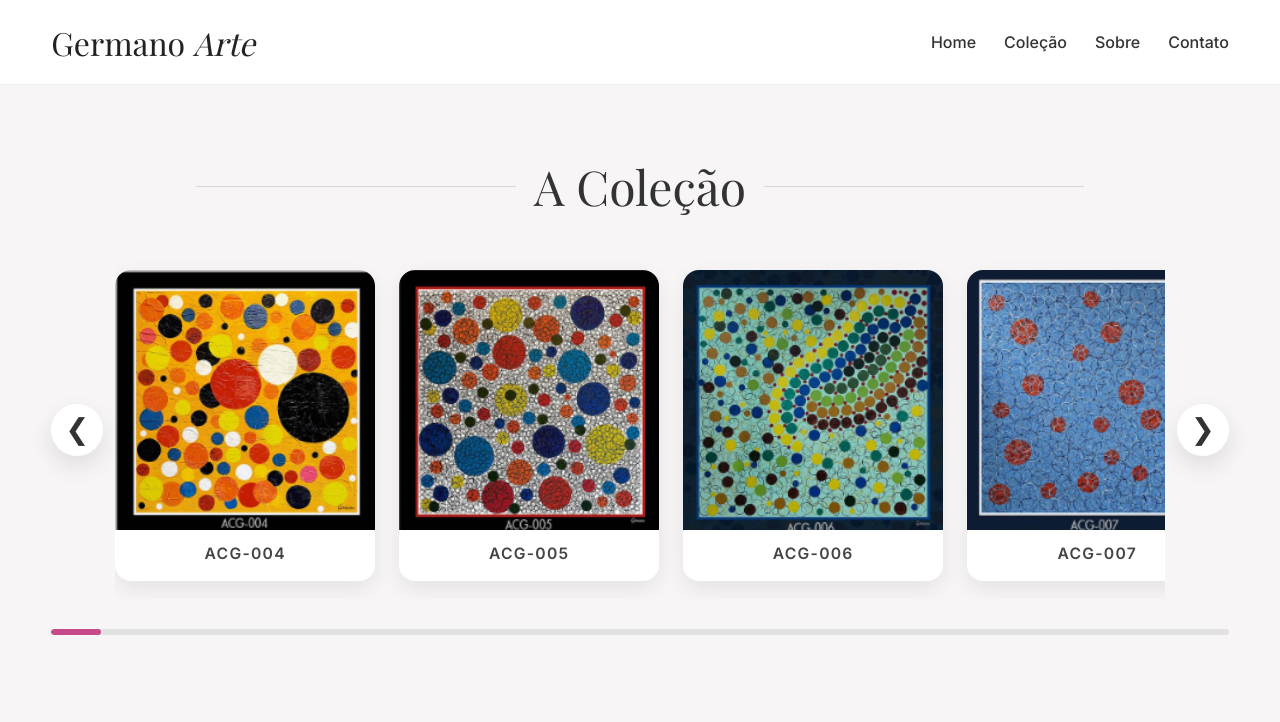
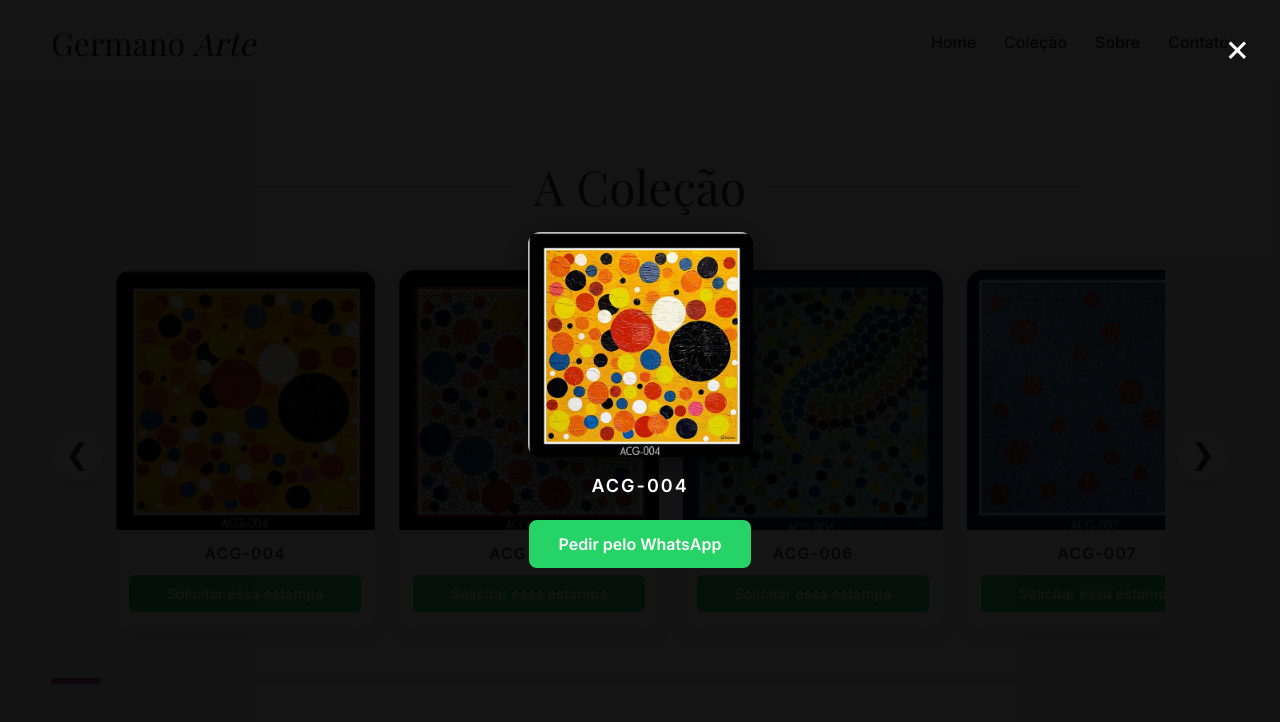
Before and after one commit to Lcszzz/germano-arte, a plain HTML site: page index.html in a window 1280 px wide. Both pictures are taken after a click on the element 245 px from the left and 400 px from the top of the page. Drawn offline with nearby package versions, Linux system fonts and the light colour scheme.

Commit message:
Feat: Varias melhorias de UI e correcoes de bugs
- Adicionadas solicitacoes via WhatsApp (botoes) nos cartoes e modal
- Fundo da secao principal alterado para gradiente premium animado
- Logo transformada em link para Home e expandida a esquerda
- Fix: Rota da navbar corrigida para rolar suavemente sem quebrar o layout (ScrollSmoother)
- Fix: Estampa ACG-040B repetida removida

```diff
--- a/index.html
+++ b/index.html
@@ -19,7 +19,7 @@
         <div id="smooth-content">
             <header class="site-header">
         <div class="container header-content">
-            <h1 class="logo">Germano <span>Arte</span></h1>
+            <h1 class="logo"><a href="#home">Germano <span>Arte</span></a></h1>
 
             <nav class="menu">
                 <a href="#home">Home</a>
@@ -92,9 +92,9 @@
             </div>
 
             <div class="contact-grid">
-                <a class="contact-card" href="#" target="_blank">WhatsApp</a>
-                <a class="contact-card" href="#" target="_blank">Instagram</a>
-                <a class="contact-card" href="mailto:contato@seudominio.com">E-mail</a>
+                <a class="contact-card" href="https://api.whatsapp.com/send/?phone=5511985366989&text&type=phone_number&app_absent=0" target="_blank">WhatsApp</a>
+                <a class="contact-card" href="https://www.instagram.com/germanoarte.pinturas2022" target="_blank">Instagram</a>
+                <a class="contact-card" href="https://www.germanoarte.com.br" target="_blank">Site</a>
             </div>
         </div>
     </section>
@@ -109,6 +109,7 @@
             <span class="close" id="closeModal">&times;</span>
             <img class="modal-img" id="modalImg" alt="Estampa ampliada">
             <p class="modal-code" id="modalCode"></p>
+            <a id="modalWhatsappBtn" class="btn whatsapp-btn" href="#" target="_blank">Pedir pelo WhatsApp</a>
         </div>
 
         </div> <!-- Fim smooth-content -->
--- a/script.js
+++ b/script.js
@@ -3,7 +3,7 @@ const estampas = [
   "ACG-016", "ACG-017", "ACG-018", "ACG-019", "ACG-019B", "ACG-020", "ACG-021A", "ACG-021B", "ACG-022", "ACG-023",
   "ACG-024", "ACG-025A", "ACG-025B", "ACG-026", "ACG-027", "ACG-028", "ACG-029", "ACG-030", "ACG-031A", "ACG-031B",
   "ACG-032A", "ACG-032B", "ACG-033", "ACG-034A", "ACG-034B", "ACG-034C", "ACG-035", "ACG-035B", "ACG-036", "ACG-037",
-  "ACG-038", "ACG-039", "ACG-040", "ACG-040B", "ACG-041", "ACG-042", "ACG-043A", "ACG-043B", "ACG-044", "ACG-045",
+  "ACG-038", "ACG-039", "ACG-040", "ACG-041", "ACG-042", "ACG-043A", "ACG-043B", "ACG-044", "ACG-045",
   "ACG-046A", "ACG-046B", "ACG-047", "ACG-048", "ACG-049", "ACG-050A", "ACG-050B", "ACG-052", "ACG-053", "ACG-056A",
   "ACG-056B", "ACG-056C", "ACG-057A", "ACG-057B", "ACG-057C", "ACG-058A", "ACG-058B", "ACG-058C", "ACG-058D", "ACG-059A",
   "ACG-059B", "ACG-060", "ACG-061", "ACG-062", "ACG-063A", "ACG-063B", "ACG-063C", "ACG-064A", "ACG-064B", "ACG-065A",
@@ -20,6 +20,7 @@ const modal = document.getElementById("modal");
 const modalImg = document.getElementById("modalImg");
 const modalCode = document.getElementById("modalCode");
 const closeModal = document.getElementById("closeModal");
+const modalWhatsappBtn = document.getElementById("modalWhatsappBtn");
 
 const scrollThumb = document.getElementById("scrollThumb");
 
@@ -27,6 +28,10 @@ function abrirModal(codigo) {
   modal.classList.add("show");
   modalImg.src = `images/${codigo}.png`;
   modalCode.textContent = codigo;
+
+  const phoneNumber = "5511985366989";
+  const message = `Olá! Gostaria de pedir a estampa ${codigo}.`;
+  modalWhatsappBtn.href = `https://api.whatsapp.com/send/?phone=${phoneNumber}&text=${encodeURIComponent(message)}&type=phone_number&app_absent=0`;
 }
 
 function fecharModal() {
@@ -39,12 +44,17 @@ function criarCard(codigo) {
   const card = document.createElement("article");
   card.className = "card";
 
+  const phoneNumber = "5511985366989";
+  const message = `Olá! Gostaria de solicitar a estampa ${codigo}.`;
+  const wpUrl = `https://api.whatsapp.com/send/?phone=${phoneNumber}&text=${encodeURIComponent(message)}&type=phone_number&app_absent=0`;
+
   card.innerHTML = `
-    <div class="card-image">
+    <div class="card-image" onclick="abrirModal('${codigo}')">
       <img src="images/${codigo}.png" alt="${codigo}" loading="lazy">
     </div>
     <div class="card-info">
       <span class="card-code">${codigo}</span>
+      <a class="btn-solicitar" href="${wpUrl}" target="_blank">Solicitar essa estampa</a>
     </div>
   `;
 
@@ -176,12 +186,28 @@ document.addEventListener("DOMContentLoaded", () => {
     gsap.registerPlugin(ScrollTrigger, ScrollSmoother);
 
     // Criação do ScrollSmoother
-    ScrollSmoother.create({
+    let smoother = ScrollSmoother.create({
       wrapper: "#smooth-wrapper",
       content: "#smooth-content",
       smooth: 1.8, // DURAÇÃO DA SUAVIDADE EM SEGUNDOS - Altere aqui a velocidade
       effects: true,
       smoothTouch: 0.1,
     });
+
+    // Corrige os links da página (menu e logo) para rolar com o ScrollSmoother
+    document.querySelectorAll('a[href^="#"]').forEach(anchor => {
+      anchor.addEventListener("click", function (e) {
+        const targetId = this.getAttribute("href");
+        if (targetId !== "#") {
+          const targetElem = document.querySelector(targetId);
+          if (targetElem) {
+            e.preventDefault();
+            // Pega a altura do header para compensar na rolagem
+            const headerHeight = document.querySelector(".site-header").offsetHeight;
+            smoother.scrollTo(targetElem, true, "top " + headerHeight + "px");
+          }
+        }
+      });
+    });
   }
 });
--- a/style.css
+++ b/style.css
@@ -54,6 +54,12 @@ a {
     z-index: 1000;
     background: #ffffff;
     border-bottom: 1px solid #ececec;
+    padding: 0 4%;
+}
+
+.site-header .container {
+    width: 100%;
+    max-width: 100%;
 }
 
 .header-content {
@@ -69,6 +75,16 @@ a {
     font-size: 2rem;
     font-weight: 400;
     color: #222;
+}
+
+.logo a {
+    color: inherit;
+    text-decoration: none;
+    transition: opacity 0.3s;
+}
+
+.logo a:hover {
+    opacity: 0.7;
 }
 
 .logo span {
@@ -118,7 +134,15 @@ a {
     text-align: center;
     color: #fff;
     overflow: hidden;
-    background-color: #0b0b0b;
+    background: linear-gradient(-45deg, #1a0b2e, #6e1c55, #a32a63, #230b2e);
+    background-size: 400% 400%;
+    animation: heroGradient 14s ease infinite;
+}
+
+@keyframes heroGradient {
+    0% { background-position: 0% 50%; }
+    50% { background-position: 100% 50%; }
+    100% { background-position: 0% 50%; }
 }
 
 .hero-overlay {
@@ -315,7 +339,10 @@ a {
 
 .card-info {
     padding: 14px 14px 18px;
-    text-align: center;
+    display: flex;
+    flex-direction: column;
+    align-items: center;
+    gap: 12px;
 }
 
 .card-code {
@@ -324,6 +351,25 @@ a {
     font-weight: 700;
     letter-spacing: 0.08em;
     color: #444;
+}
+
+.btn-solicitar {
+    display: inline-flex;
+    align-items: center;
+    justify-content: center;
+    width: 100%;
+    padding: 10px 14px;
+    background: #25D366;
+    color: #fff;
+    font-size: 0.9rem;
+    font-weight: 600;
+    border-radius: 6px;
+    transition: 0.3s;
+}
+
+.btn-solicitar:hover {
+    background: #128C7E;
+    transform: translateY(-2px);
 }
 
 /* SOBRE O ARTISTA */
@@ -419,10 +465,19 @@ a {
 
 .modal-code {
     margin-top: 18px;
+    margin-bottom: 24px;
     color: #fff;
     font-size: 18px;
     font-weight: 700;
     letter-spacing: 2px;
+}
+
+.whatsapp-btn {
+    background: #25D366;
+}
+
+.whatsapp-btn:hover {
+    background: #128C7E;
 }
 
 .close {
```
